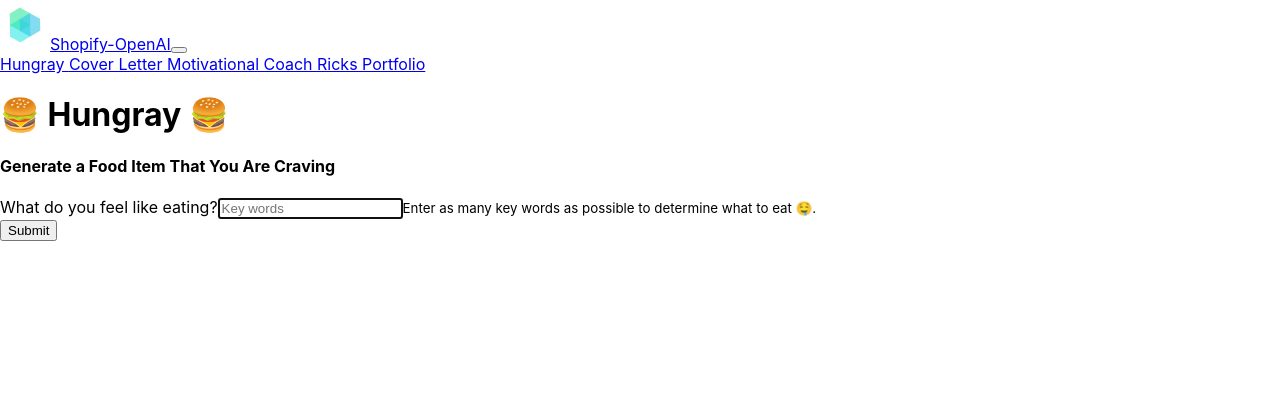
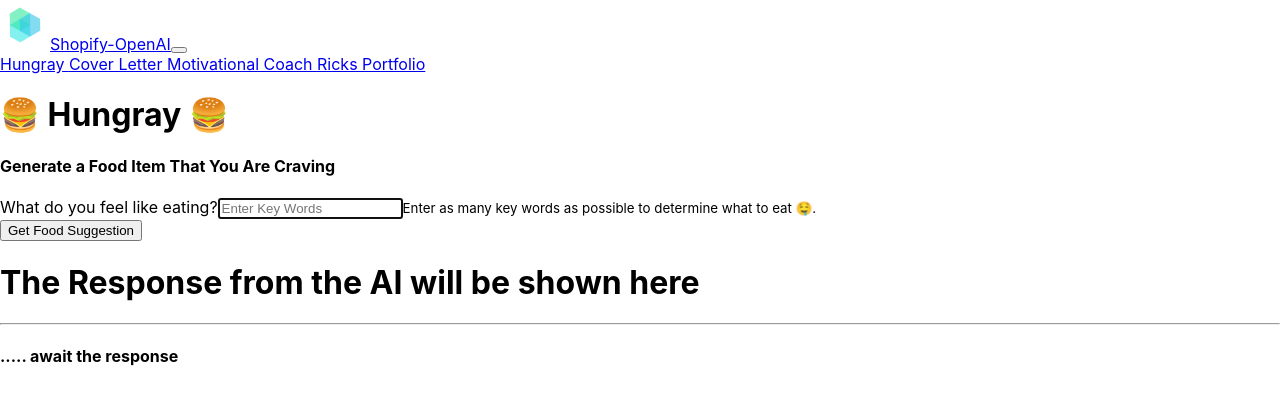
Before and after one commit to rickstylz01/OpenAI, a React (Create React App) app: page /hungray in a window 1280 px wide. Shown: the top 404 px of the page. Built offline with nearby package versions, Linux system fonts and the light colour scheme; the HTML template or start-up script is replaced by a standard one.

Commit message:
add card body for responses in hungray component

```diff
--- a/src/components/Hungray.js
+++ b/src/components/Hungray.js
@@ -1,11 +1,11 @@
 import React, {useState} from 'react';
 import { useRef, useEffect } from "react";
-import {Button, Form} from "react-bootstrap";
+import {Button, Card, Form} from "react-bootstrap";
 
 const Hungray = () => {
   const searchRef = useRef();
   const [state, setState] = useState({
-    heading: 'the Response from the AI will be shown here',
+    heading: 'The Response from the AI will be shown here',
     response: '..... await the response'
   });
 
@@ -18,11 +18,13 @@ const Hungray = () => {
 
     const formData = new FormData(e.target),
       formDataObj = Object.fromEntries(formData.entries())
-    console.log(formDataObj.foodItem);
+    console.log(formDataObj.foodDescription);
+
+    //////OPENAI
 
     setState({
-      heading: `AI Food Suggestions for: ${formDataObj.foodItem}`,
-      response: `The Response from OpenAI API will be shown here`
+      heading: `AI Food Suggestions for: ${formDataObj.foodDescription}`,
+      response: 'The Response from OpenAI API will be shown here'
     });
   }
 
@@ -36,11 +38,11 @@ const Hungray = () => {
           <Form.Control
             type="text"
             className="form-control"
-            name="foodItem"
+            name="foodDescription"
             aria-describedby="searchHelp"
             ref={searchRef}
             autoComplete="off"
-            placeholder="Key words"
+            placeholder="Enter Key Words"
           />
           <Form.Text className="text-muted">
             Enter as many key words as possible to determine what to eat 🤤.
@@ -48,9 +50,19 @@ const Hungray = () => {
         </Form.Group>
 
         <Button variant="primary" size="md" type="submit">
-          Submit
+          Get Food Suggestion
         </Button>
       </Form>
+
+      <Card>
+        <Card.Body>
+          <Card.Title><h1>{state.heading}</h1></Card.Title>
+          <hr />
+          <Card.Text>
+            <h4>{state.response}</h4>
+          </Card.Text>
+        </Card.Body>
+      </Card>
     </div>
   );
 }
```
